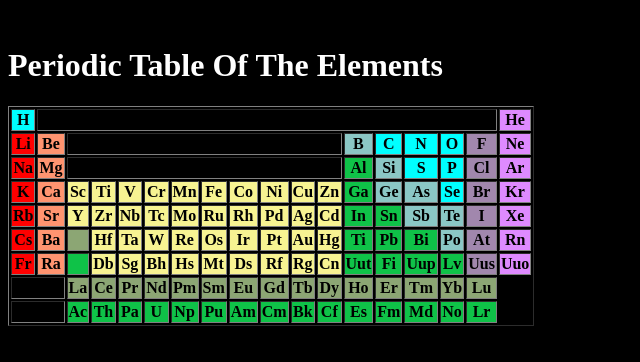
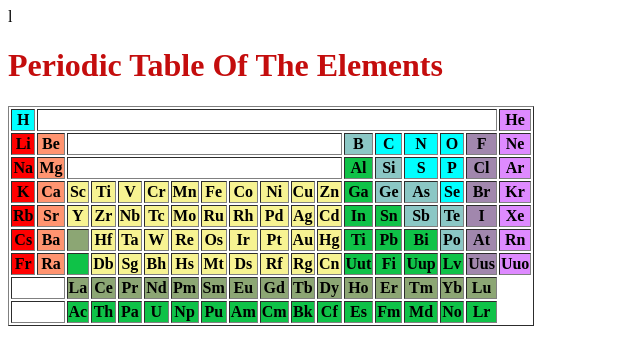
Before and after one commit to umair949/perodic-tabel, a plain HTML site: page html/umair/index.html in a window 1280 px wide. Shown: the whole page, without its empty margins (0-640 px from the left). Drawn offline with Linux system fonts and the light colour scheme.

Commit message:
index.html

```diff
--- a/html/umair/index.html
+++ b/html/umair/index.html
@@ -6,8 +6,8 @@ l<!DOCTYPE html>
     <title>Document</title>
 </head>
 
-<body bgcolor="black">
-<h1 style="color: white;">Periodic Table Of The Elements</h1>
+<body bgcolor=" white ">
+<h1 style="color: rgb(196, 13, 13);">Periodic Table Of The Elements</h1>
     <table border="1">
         <tr>
             <th bgcolor="aqua">H</th>
```
